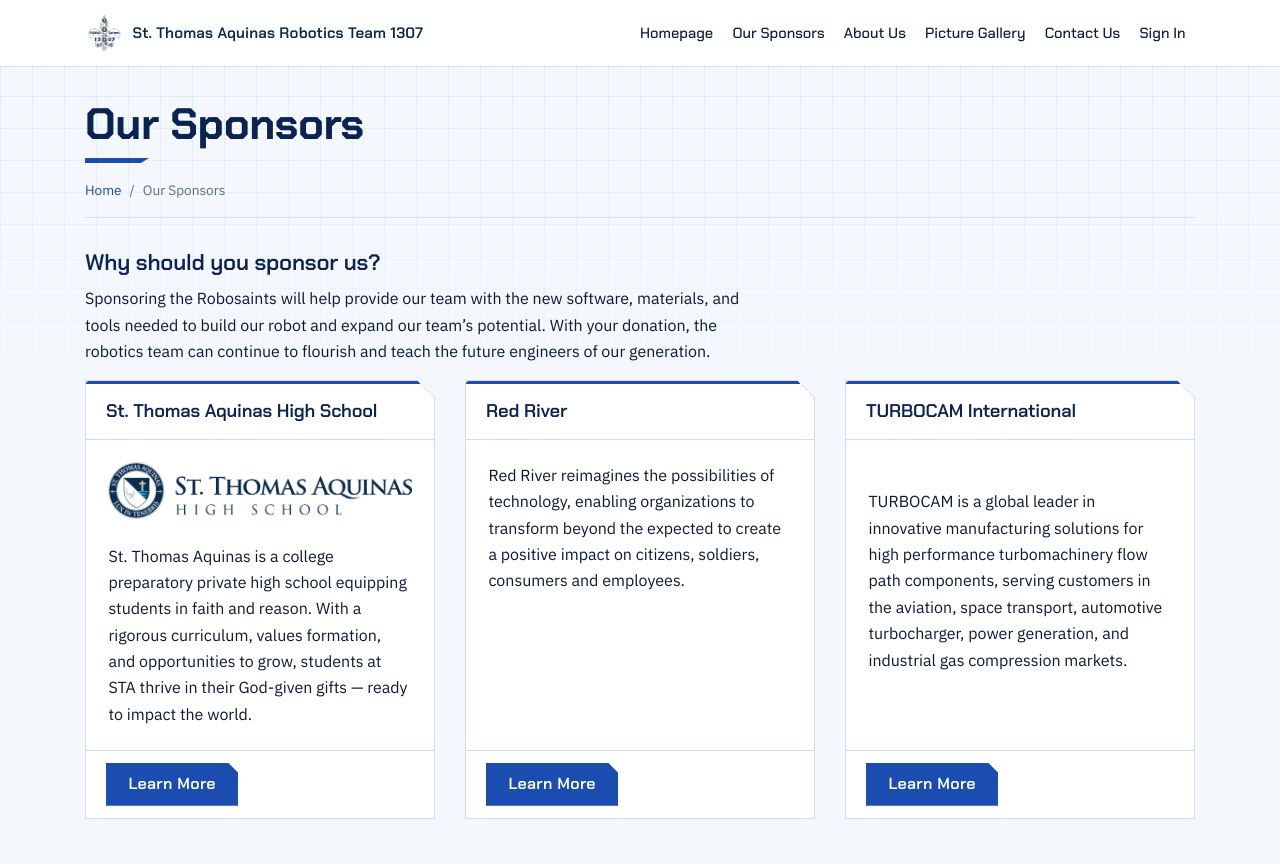
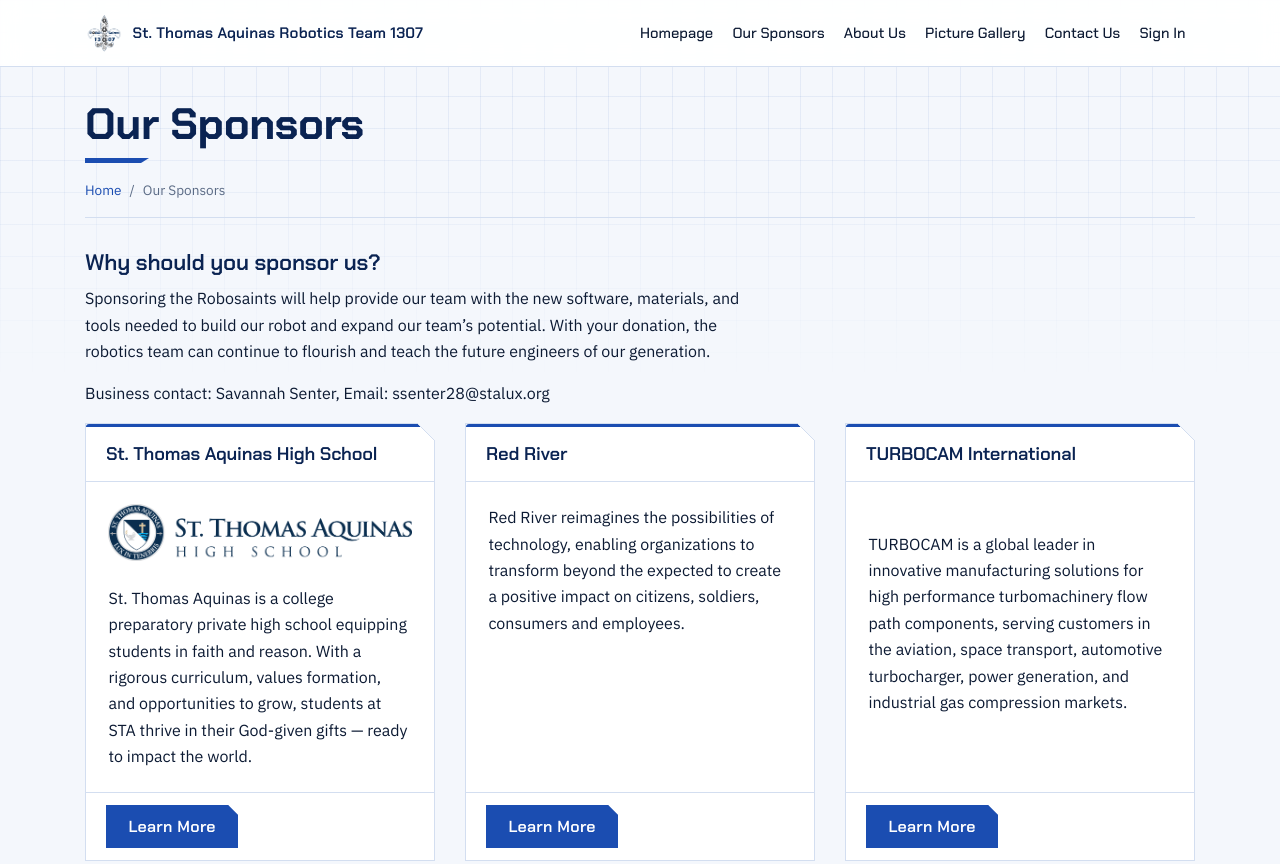
Before and after one commit to 1307Robosaints/1307Robosaints.github.io, a website: page oursponsors.html in a window 1280 px wide. Shown: the top 864 px of the page. Drawn offline with nearby package versions, Linux system fonts and the light colour scheme.

Commit message:
Added business contact on sponsor page.

```diff
--- a/oursponsors.html
+++ b/oursponsors.html
@@ -78,6 +78,7 @@
 
         <h3>Why should you sponsor us?</h3>
         <p>Sponsoring the Robosaints will help provide our team with the new software, materials, and tools needed to build our robot and expand our team’s potential. With your donation, the robotics team can continue to flourish and teach the future engineers of our generation. </p>
+        <p>Business contact: Savannah Senter, Email: ssenter28@stalux.org</p>
 
       <!-- Image Header -->
       <!-- <img class="img-fluid rounded mb-4" src="http://placehold.it/1200x300" alt=""> -->
```
